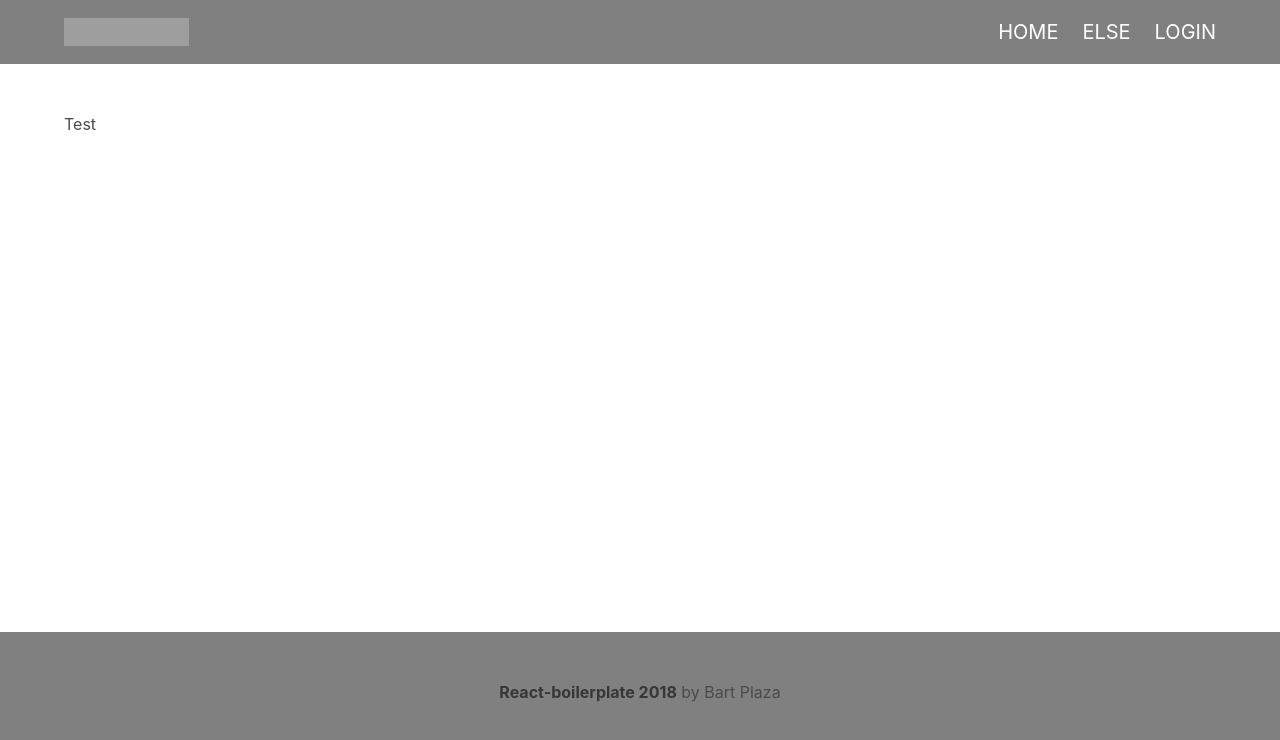
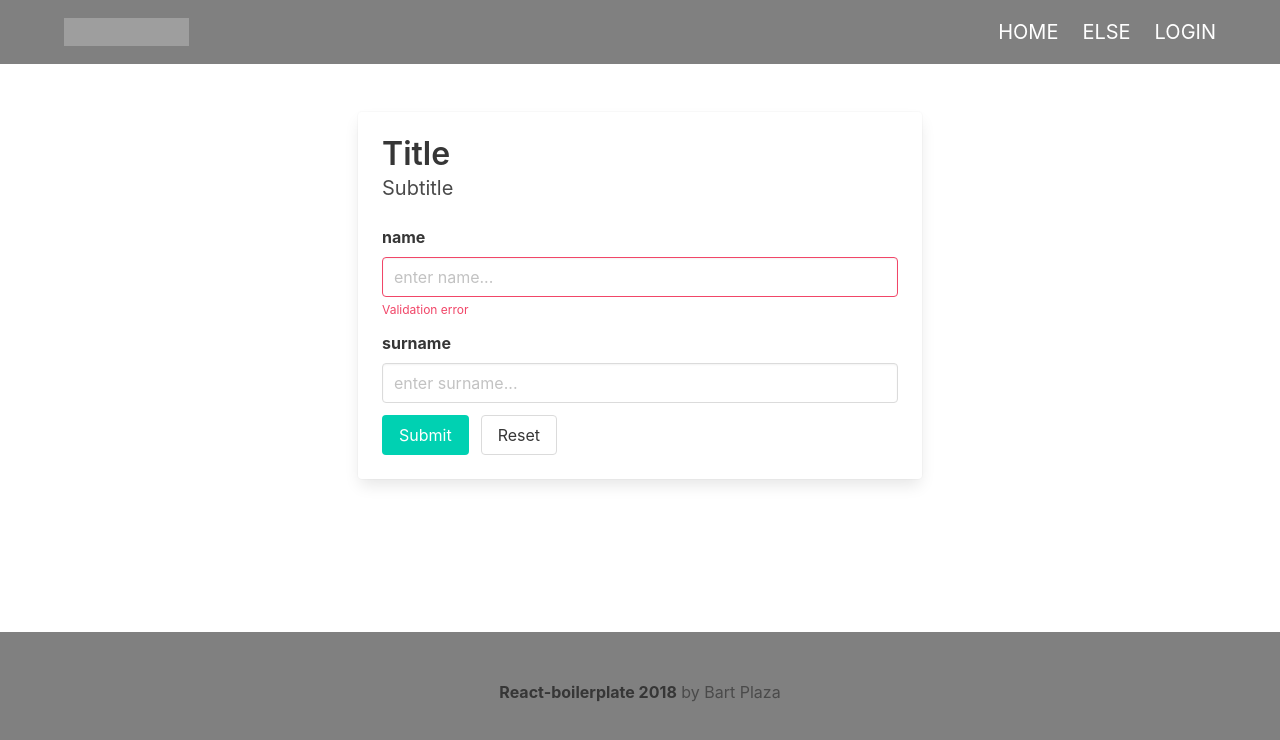
Before and after one commit to BartPlaza/cad, a React (Create React App) app in the folder react-app/: page /login in a window 1280 px wide. Shown: the top 740 px of the page. Built offline with nearby package versions, Linux system fonts and the light colour scheme; grey boxes are pictures that could not be loaded.

Commit message:
Create form components

```diff
--- a/react-app/src/App.js
+++ b/react-app/src/App.js
@@ -11,11 +11,9 @@ class App extends Component {
             <div className="App">
                 <Navbar/>
                 <section className="section main">
-                    <div className="content container">
-                        <Switch>
-                            <Route path='/login' component={AuthView}/>
-                        </Switch>
-                    </div>
+                    <Switch>
+                        <Route path='/login' component={AuthView}/>
+                    </Switch>
                 </section>
                 <Footer/>
             </div>
--- /dev/null
+++ b/react-app/src/components/Form/FormButton.js
@@ -0,0 +1,27 @@
+import React from 'react';
+import PropTypes from 'prop-types';
+import {joinClasses} from "../../helpers/functions";
+
+const formButton = (props) => {
+
+    const {name, action, format} = props;
+    const classes = joinClasses(['button', format]);
+    return (
+        <div className="control">
+            <button className={classes} onClick={action}>{name}</button>
+        </div>
+    )
+};
+
+formButton.propTypes = {
+    name: PropTypes.string,
+    action: PropTypes.func.isRequired,
+    format: PropTypes.string
+};
+
+formButton.defaultProps = {
+    name: '',
+    format: 'is-primary'
+};
+
+export default formButton;
--- /dev/null
+++ b/react-app/src/components/Form/FormWrapper.js
@@ -0,0 +1,40 @@
+import React from 'react';
+import PropTypes from 'prop-types';
+
+const formWrapper = (props) => {
+    const {title, subtitle, footer} = props;
+    return (
+        <div className="columns is-centered">
+            <div className="column is-6">
+                <div className="card is-6">
+                    <div className="card-content">
+                        {title && <p className="title">Title</p>}
+                        {subtitle && <p className="subtitle">Subtitle</p>}
+                        <form action="">
+                            {props.children}
+                        </form>
+                    </div>
+                    {footer && <footer className="card-footer">
+                        <p className="card-footer-item">
+                            {footer}
+                        </p>
+                    </footer>}
+                </div>
+            </div>
+        </div>
+    )
+};
+
+formWrapper.propTypes = {
+    title: PropTypes.string,
+    subtitle: PropTypes.string,
+    footer: PropTypes.string
+};
+
+formWrapper.defaultProps = {
+    title: '',
+    subtitle: '',
+    footer: ''
+};
+
+export default formWrapper;
--- /dev/null
+++ b/react-app/src/components/Form/LoginForm.js
@@ -0,0 +1,41 @@
+import React from 'react';
+import PropTypes from 'prop-types';
+import FormWrapper from "./FormWrapper";
+import TextField from "./TextField";
+import FormButton from "./FormButton";
+import withFormLogic from "./WithFormLogic";
+
+class LoginForm extends React.Component
+{
+    static propTypes = {
+        fields: PropTypes.object.isRequired,
+        errors: PropTypes.object.isRequired,
+        sendAction: PropTypes.func.isRequired,
+        updateAction: PropTypes.func.isRequired,
+        resetAction: PropTypes.func.isRequired
+    };
+
+    static fields = {
+        name: '',
+        surname: ''
+    };
+
+    render() {
+        const {fields, errors, sendAction, updateAction, resetAction} = this.props;
+
+        return (
+            <FormWrapper title="Login form" subtitle="Please fill the form to login">
+                <TextField label="name" placeholder="enter name..." value={fields.name} updateAction={updateAction}
+                           error={errors.name}/>
+                <TextField label="surname" placeholder="enter surname..." value={fields.surname}
+                           updateAction={updateAction}/>
+                <div className="field is-grouped">
+                    <FormButton name="Submit" action={sendAction}/>
+                    <FormButton name="Reset" action={resetAction} format="is-default"/>
+                </div>
+            </FormWrapper>
+        )
+    }
+}
+
+export default withFormLogic(LoginForm, LoginForm.fields);
--- /dev/null
+++ b/react-app/src/components/Form/TextField.js
@@ -0,0 +1,39 @@
+import React from 'react';
+import PropTypes from 'prop-types';
+import {joinClasses} from "../../helpers/functions";
+
+const textField = (props) => {
+    const {label, placeholder, value, updateAction, error} = props;
+    const classes = joinClasses(['input', error ? 'is-danger' : null]);
+    return (
+        <div className="field">
+            <label className="label">{label}</label>
+            <div className="control">
+                <input className={classes}
+                       type="text"
+                       placeholder={placeholder}
+                       value={value}
+                       onChange={(event) => updateAction(label, event.target.value)}
+                />
+            </div>
+            {error && <p className="help is-danger">{error}</p>}
+        </div>
+    )
+};
+
+textField.propTypes = {
+    label: PropTypes.string,
+    placeholder: PropTypes.string,
+    value: PropTypes.string.isRequired,
+    updateAction: PropTypes.func.isRequired,
+    error: PropTypes.string
+};
+
+textField.defaultProps = {
+    label: '',
+    placeholder: '',
+    value: '',
+    error: ''
+};
+
+export default textField;
--- /dev/null
+++ b/react-app/src/components/Form/WithFormLogic.js
@@ -0,0 +1,59 @@
+import React from 'react';
+import PropTypes from 'prop-types';
+
+const withFormLogic = (Component, fields) => {
+    class FormLogic extends React.Component {
+        state = {
+            fields: fields,
+            errors: {
+                name: 'Validation error'
+            },
+            isSending: false
+        };
+
+        sendAction = (event) => {
+            event.preventDefault();
+            console.log(JSON.stringify(this.state.fields));
+        };
+
+        updateAction = (name, value) => {
+            const fields = {...this.state.fields, [name]: value};
+            this.setState({fields});
+        };
+
+        resetAction = (event) => {
+            event.preventDefault();
+            this.setState((prevState) => {
+                const fields = prevState.fields;
+                Object.keys(fields).forEach((key) => {
+                    fields[key] = '';
+                });
+                return {
+                    fields: fields,
+                    errors: {}
+                };
+            });
+        };
+
+        render() {
+            return (
+                <Component
+                    {...this.props}
+                    fields={this.state.fields}
+                    sendAction={this.sendAction}
+                    updateAction={this.updateAction}
+                    resetAction={this.resetAction}
+                    errors={this.state.errors}
+                />
+            )
+        }
+    }
+    return FormLogic;
+};
+
+withFormLogic.propTypes = {
+  fields: PropTypes.array.isRequired,
+  Component: PropTypes.element.isRequired
+};
+
+export default withFormLogic;
--- a/react-app/src/components/Views/Auth.js
+++ b/react-app/src/components/Views/Auth.js
@@ -1,9 +1,13 @@
 import React from 'react'
+import LoginForm from "../Form/LoginForm";
+
 
 const authView = () => {
-  return (
-      <p>Test</p>
-  )
+    return (
+        <div className="container">
+            <LoginForm/>
+        </div>
+    )
 };
 
 export default authView;
--- a/react-app/src/helpers/functions.js
+++ b/react-app/src/helpers/functions.js
@@ -1,7 +1,7 @@
 //Generate classes list string from array of class
 export const joinClasses = (names) => {
-    names.forEach((name) => {
-        return '.' + name;
+    names = names.filter((name) => {
+        return name !== null;
     });
     return names.join(' ')
 };
```
